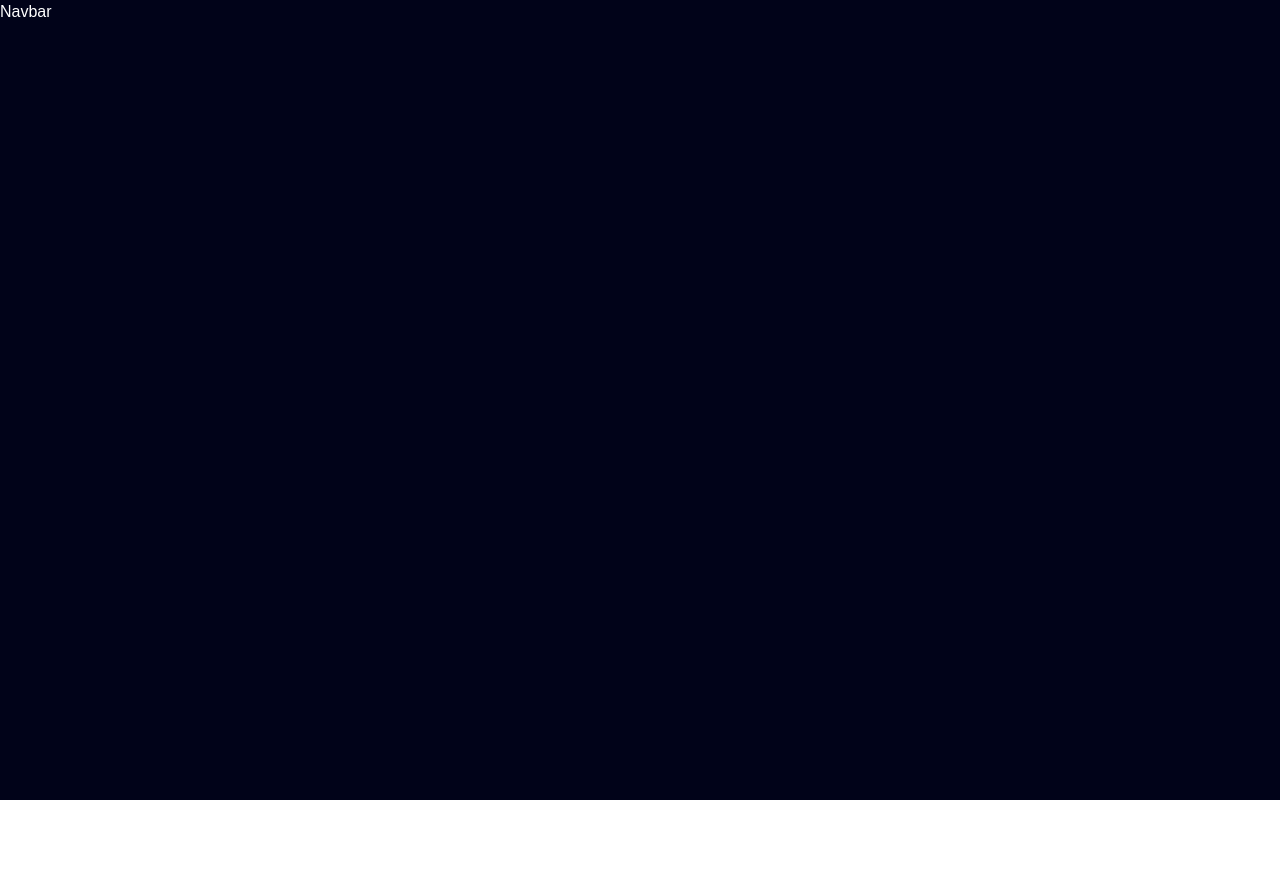
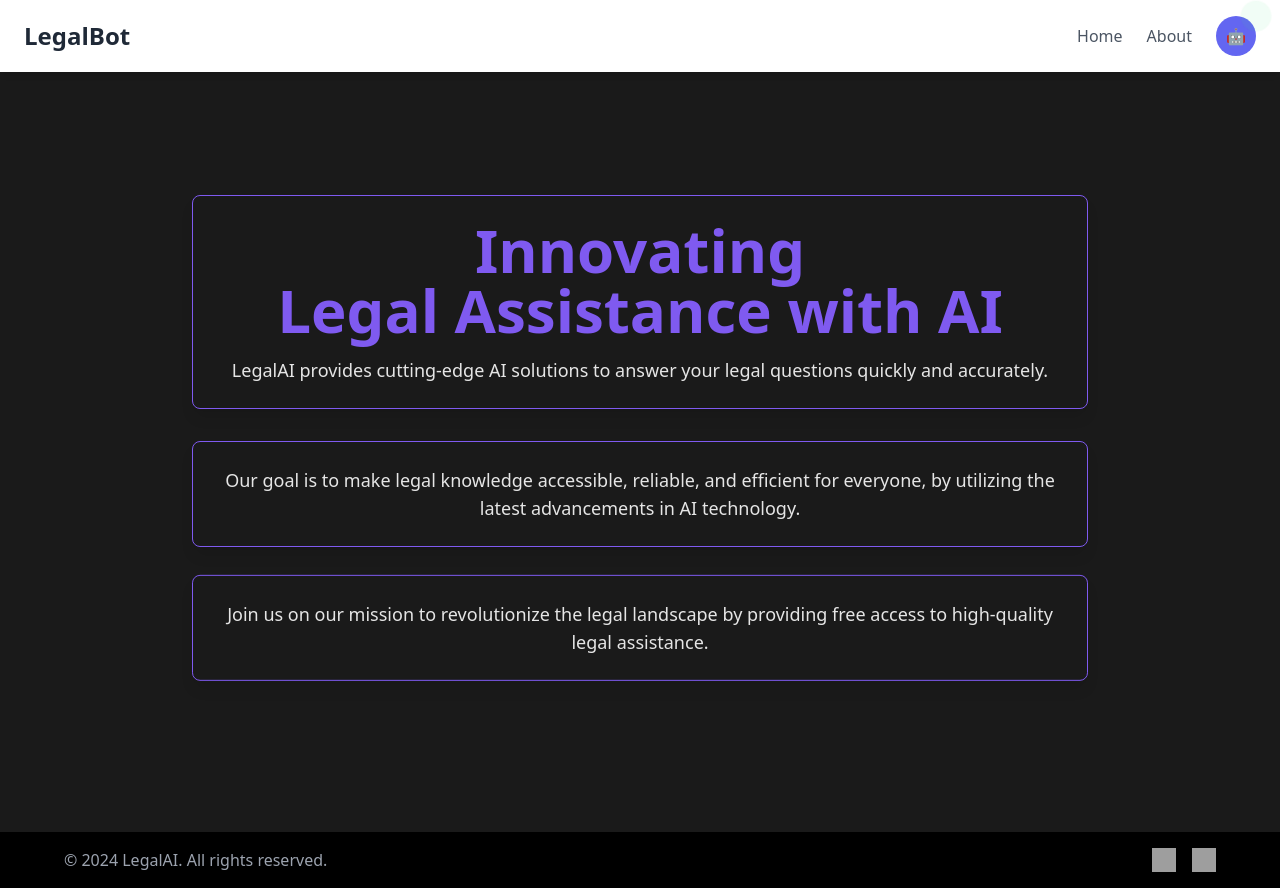
Before and after one commit to rishi-golla/Legal-AI, a React (Create React App) app in the folder legal-ai/: page / in a window 1280 px wide. Before the commit the page ends 800 px from the top, so only its background shows below. Built offline with nearby package versions, Linux system fonts and the light colour scheme; grey boxes are pictures that could not be loaded.

Commit message:
update 1

```diff
--- a/legal-ai/package.json
+++ b/legal-ai/package.json
@@ -8,7 +8,7 @@
     "@testing-library/user-event": "^13.5.0",
     "react": "^18.3.1",
     "react-dom": "^18.3.1",
-    "react-scripts": "5.0.1",
+    "react-scripts": "^5.0.1",
     "web-vitals": "^2.1.4"
   },
   "scripts": {
--- a/legal-ai/src/App.js
+++ b/legal-ai/src/App.js
@@ -1,13 +1,23 @@
-// import './App.css';
-
-import Navbar from "./components/navbar";
+// src/App.js
+import React from 'react';
+import Header from './components/Header';
+import Home from './components/Home';
+import About from './components/About';
+import Chatbot from './components/chatbot';
+import Footer from './components/Footer';
+import SpaceBackground from './components/SpaceBackground';
 
 function App() {
+  const [activeSection, setActiveSection] = React.useState("home");
+
   return (
-    <div className="App bg-primary h-screen w-screen">
-      <header className="App-header text-black">
-          <Navbar/>
-      </header>
+    <div className="relative bg-primary min-h-screen overflow-hidden">
+      <SpaceBackground />
+      <Header setActiveSection={setActiveSection} />
+      {activeSection === "home" && <Home />}
+      {activeSection === "about" && <About />}
+      {activeSection === "chatbot" && <Chatbot />}
+      <Footer />
     </div>
   );
 }
--- /dev/null
+++ b/legal-ai/src/components/About.js
@@ -0,0 +1,36 @@
+// src/components/About.js
+import React from 'react';
+
+const teamMembers = [
+  { name: 'Member #1', role: 'Lead Developer', image: '../pic/' },
+  { name: 'Member #2', role: 'Project Manager', image: '../pic/' },
+  { name: 'Member #3', role: 'UI/UX Designer', image: '../pic/' },
+  { name: 'Member #4', role: 'AI Specialist', image: '../pic/' },
+  { name: 'Member #4', role: 'AI Specialist', image: '../pic/' },
+];
+
+const About = () => {
+  return (
+    <section className="pt-20 min-h-screen bg-primary text-textPrimary flex flex-col justify-center items-center px-6">
+      <div className="w-full max-w-3xl mb-10 p-6 bg-black border border-accent rounded-lg shadow-md text-center">
+        <h2 className="text-4xl font-bold text-accent mb-4">About LegalAI</h2>
+        <p className="text-gray-400 mb-4">
+          This project is a Hackathon initiative aiming to make legal assistance more accessible and efficient using AI.
+        </p>
+      </div>
+
+      <h3 className="text-3xl font-semibold text-accent mb-8">Meet the Team</h3>
+      <div className="grid grid-cols-1 md:grid-cols-2 gap-6 w-full max-w-4xl">
+        {teamMembers.map((member, index) => (
+          <div key={index} className="p-4 bg-gray-900 border border-gray-800 rounded-lg shadow-lg transform hover:scale-105 transition duration-300">
+            <img src={member.image} alt={member.name} className="w-24 h-24 rounded-full mx-auto mb-4" />
+            <h4 className="text-xl font-bold text-accent">{member.name}</h4>
+            <p className="text-gray-400">{member.role}</p>
+          </div>
+        ))}
+      </div>
+    </section>
+  );
+};
+
+export default About;
--- /dev/null
+++ b/legal-ai/src/components/Footer.js
@@ -0,0 +1,22 @@
+// src/components/Footer.js
+import React from 'react';
+
+const Footer = () => {
+  return (
+    <footer className="w-full bg-black text-textPrimary p-4 mt-8">
+      <div className="flex flex-col md:flex-row justify-between items-center max-w-6xl mx-auto">
+        <p className="text-gray-400 mb-4 md:mb-0">&copy; 2024 LegalAI. All rights reserved.</p>
+        <div className="flex space-x-4">
+          <a href="https://www.linkedin.com/in/yourprofile" target="_blank" rel="noopener noreferrer">
+            <img src="https://upload.wikimedia.org/wikipedia/commons/c/ca/LinkedIn_logo_initials.png" alt="LinkedIn" className="w-6 h-6 hover:opacity-75" />
+          </a>
+          <a href="https://www.instagram.com/yourprofile" target="_blank" rel="noopener noreferrer">
+            <img src="https://upload.wikimedia.org/wikipedia/commons/thumb/e/e7/Instagram_logo_2016.svg/2048px-Instagram_logo_2016.svg.png" alt="Instagram" className="w-6 h-6 hover:opacity-75" />
+          </a>
+        </div>
+      </div>
+    </footer>
+  );
+};
+
+export default Footer;
--- /dev/null
+++ b/legal-ai/src/components/Header.js
@@ -0,0 +1,37 @@
+// src/components/Header.js
+import React from 'react';
+
+const Header = ({ setActiveSection }) => {
+  return (
+    <header className="bg-white shadow-md fixed w-full top-0 left-0 z-10 flex justify-between items-center px-6 py-4">
+      <h1 className="text-2xl font-bold text-gray-800 cursor-pointer" onClick={() => setActiveSection("home")}>
+        LegalBot
+      </h1>
+      <nav className="flex space-x-6">
+        <button
+          className="text-gray-600 hover:text-gray-800"
+          onClick={() => setActiveSection("home")}
+        >
+          Home
+        </button>
+        <button
+          className="text-gray-600 hover:text-gray-800"
+          onClick={() => setActiveSection("about")}
+        >
+          About
+        </button>
+        <div
+          className="relative group"
+          onClick={() => setActiveSection("chatbot")}
+        >
+          <div className="w-10 h-10 bg-indigo-500 rounded-full flex items-center justify-center cursor-pointer transform transition-transform duration-300 ease-in-out hover:scale-110">
+            🤖
+          </div>
+          <div className="absolute -top-2 -right-2 w-4 h-4 bg-green-400 rounded-full animate-ping"></div>
+        </div>
+      </nav>
+    </header>
+  );
+};
+
+export default Header;
--- /dev/null
+++ b/legal-ai/src/components/Home.js
@@ -0,0 +1,29 @@
+// src/components/Home.js
+import React from 'react';
+
+const Home = () => {
+  return (
+    <section className="pt-20 min-h-screen bg-primary text-textPrimary flex flex-col justify-center items-center text-center px-6 space-y-8">
+      <div className="animate-fade-in w-full max-w-4xl p-6 bg-primary border border-accent rounded-lg transform transition duration-500 hover:scale-105 shadow-lg">
+        <h2 className="text-5xl md:text-6xl font-bold text-accent mb-4 leading-tight">
+          Innovating <br /> Legal Assistance with AI
+        </h2>
+        <p className="text-lg">
+          LegalAI provides cutting-edge AI solutions to answer your legal questions quickly and accurately.
+        </p>
+      </div>
+      <div className="animate-slide-in w-full max-w-4xl p-6 bg-primary border border-accent rounded-lg transform transition duration-500 hover:scale-105 shadow-lg">
+        <p className="text-lg">
+          Our goal is to make legal knowledge accessible, reliable, and efficient for everyone, by utilizing the latest advancements in AI technology.
+        </p>
+      </div>
+      <div className="animate-bounce-in w-full max-w-4xl p-6 bg-primary border border-accent rounded-lg transform transition duration-500 hover:scale-105 shadow-lg">
+        <p className="text-lg">
+          Join us on our mission to revolutionize the legal landscape by providing free access to high-quality legal assistance.
+        </p>
+      </div>
+    </section>
+  );
+};
+
+export default Home;
--- /dev/null
+++ b/legal-ai/src/components/SpaceBackground.js
@@ -0,0 +1,36 @@
+// src/components/SpaceBackground.js
+import React, { useEffect } from 'react';
+
+const SpaceBackground = () => {
+  useEffect(() => {
+    const space = document.querySelector(".space");
+    const numberOfStars = 150; // You can adjust this for more or fewer stars
+
+    for (let i = 0; i < numberOfStars; i++) {
+      const star = document.createElement("div");
+      star.className = "star";
+      const size = Math.random() * 3 + 1; // Random size for stars
+
+      star.style.width = `${size}px`;
+      star.style.height = `${size}px`;
+
+      // Position stars randomly within the viewport
+      star.style.top = `${Math.random() * 100}vh`;
+      star.style.left = `${Math.random() * 100}vw`;
+      star.style.animationDuration = `${Math.random() * 3 + 2}s`; // Flicker at different speeds
+
+      space.appendChild(star);
+    }
+
+    // Cleanup when the component is unmounted
+    return () => {
+      while (space.firstChild) {
+        space.removeChild(space.firstChild);
+      }
+    };
+  }, []);
+
+  return <div className="space"></div>;
+};
+
+export default SpaceBackground;
--- /dev/null
+++ b/legal-ai/src/components/chatbot.js
@@ -0,0 +1,21 @@
+// src/components/Chatbot.js
+import React from 'react';
+
+const Chatbot = () => {
+  return (
+    <section className="pt-20 min-h-screen flex justify-center items-center">
+      <div className="bg-white shadow-lg rounded-lg p-8 w-full max-w-3xl">
+        <h2 className="text-3xl font-bold text-indigo-700 mb-4">LegalBot Chat</h2>
+        <p className="text-gray-700 mb-4">
+          Please interact with our chatbot below to ask your legal questions.
+        </p>
+        {/* Placeholder for chatbot functionality */}
+        <div className="bg-gray-200 p-4 rounded-md">
+          <p className="text-gray-500 italic">Chatbot coming soon...</p>
+        </div>
+      </div>
+    </section>
+  );
+};
+
+export default Chatbot;
--- a/legal-ai/src/components/navbar.js
+++ /dev/null
@@ -1,9 +0,0 @@
-import React from 'react'
-
-const Navbar = () => {
-  return (
-    <div className='text-white font-poppins '>Navbar</div>
-  )
-}
-
-export default Navbar
--- a/legal-ai/src/index.css
+++ b/legal-ai/src/index.css
@@ -1,16 +1,84 @@
 @tailwind base;
 @tailwind components;
 @tailwind utilities;
+
 body {
+  background: #000; /* Ensure a black background as the base */
+  overflow: hidden;
   margin: 0;
-  font-family: -apple-system, BlinkMacSystemFont, 'Segoe UI', 'Roboto', 'Oxygen',
-    'Ubuntu', 'Cantarell', 'Fira Sans', 'Droid Sans', 'Helvetica Neue',
-    sans-serif;
-  -webkit-font-smoothing: antialiased;
-  -moz-osx-font-smoothing: grayscale;
+  padding: 0;
 }
 
 code {
   font-family: source-code-pro, Menlo, Monaco, Consolas, 'Courier New',
     monospace;
 }
+
+/* src/index.css */
+@keyframes fadeIn {
+  0% {
+    opacity: 0;
+    transform: translateY(20px);
+  }
+  100% {
+    opacity: 1;
+    transform: translateY(0);
+  }
+}
+
+.animate-fade-in {
+  animation: fadeIn 1s ease-out forwards;
+}
+@keyframes slideIn {
+  0% {
+    opacity: 0;
+    transform: translateX(-50%);
+  }
+  100% {
+    opacity: 1;
+    transform: translateX(0);
+  }
+}
+@keyframes bounceIn {
+  0%, 100% {
+    transform: translateY(-20%);
+  }
+  50% {
+    transform: translateY(0);
+  }
+}
+
+.animate-slide-in {
+  animation: slideIn 1s ease-out forwards;
+}
+
+.animate-bounce-in {
+  animation: bounceIn 1.5s infinite ease-in-out;
+}
+
+.space {
+  position: fixed;
+  top: 0;
+  left: 0;
+  width: 100%;
+  height: 100%;
+  z-index: -1; /* Make sure it's behind everything */
+  background: radial-gradient(circle at 50% 50%, #1A1A1A, #000 80%);
+}
+
+.star {
+  position: absolute;
+  background-color: #fff;
+  border-radius: 50%;
+  box-shadow: 0 0 6px 2px rgba(255, 255, 255, 0.8);
+  animation: flicker 3s infinite alternate;
+}
+
+@keyframes flicker {
+  0%, 100% {
+    opacity: 0.3;
+  }
+  50% {
+    opacity: 1;
+  }
+}
--- a/legal-ai/src/index.js
+++ b/legal-ai/src/index.js
@@ -1,17 +1,12 @@
+// src/index.js
 import React from 'react';
-import ReactDOM from 'react-dom/client';
-import './index.css';
+import ReactDOM from 'react-dom';
+import './index.css'; // Ensure this is imported
 import App from './App';
-import reportWebVitals from './reportWebVitals';
 
-const root = ReactDOM.createRoot(document.getElementById('root'));
-root.render(
+ReactDOM.render(
   <React.StrictMode>
     <App />
-  </React.StrictMode>
+  </React.StrictMode>,
+  document.getElementById('root')
 );
-
-// If you want to start measuring performance in your app, pass a function
-// to log results (for example: reportWebVitals(console.log))
-// or send to an analytics endpoint. Learn more: https://bit.ly/CRA-vitals
-reportWebVitals();
--- a/legal-ai/tailwind.config.js
+++ b/legal-ai/tailwind.config.js
@@ -20,13 +20,11 @@ module.exports = {
     },
     extend: {
       colors:{
-        primary:"#010319",
+        primary: "#1A1A1A",
+        accent: "#7F5AF0",
         secondary:"#cbacf9",
-        light:"#492c74",
-        accent:{
-          DEFAULT: "#00ff99",
-          hover: "00e187"
-        }
+        textPrimary: "#FFFFFF",
+        textPrimary: "#E5E5E5"
       },
     },
   },
```
Also changed, not shown: legal-ai/src/pics/LI.png (added), 1 other file (tests, documents, lock files or other folders).
